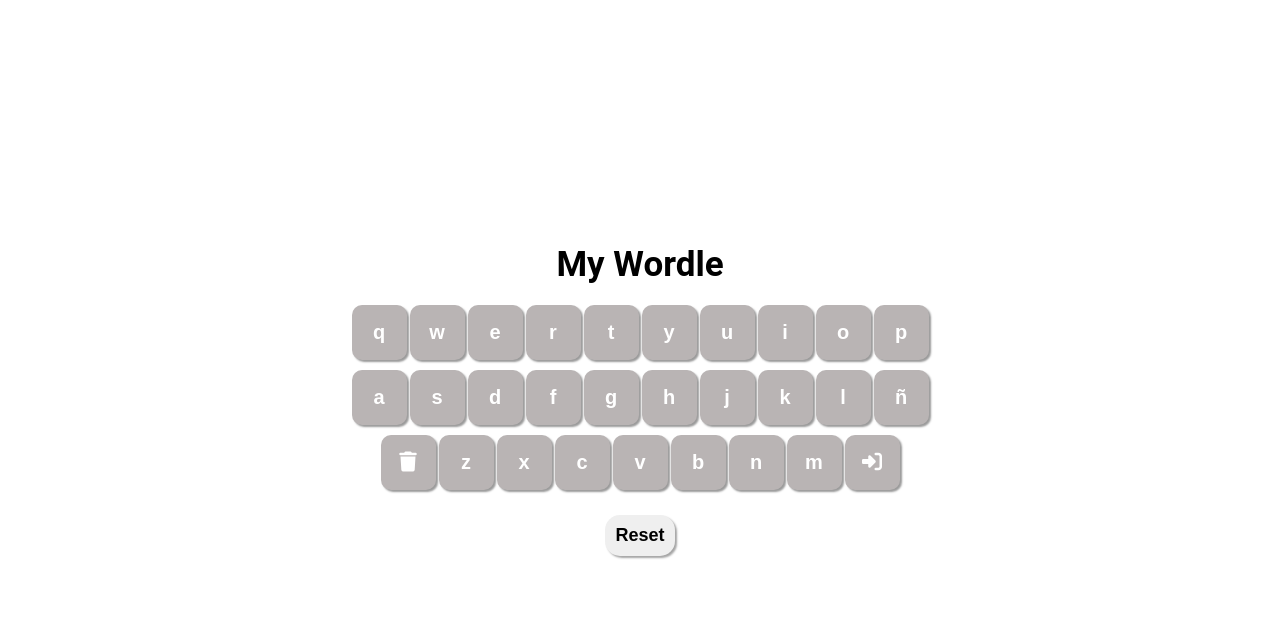
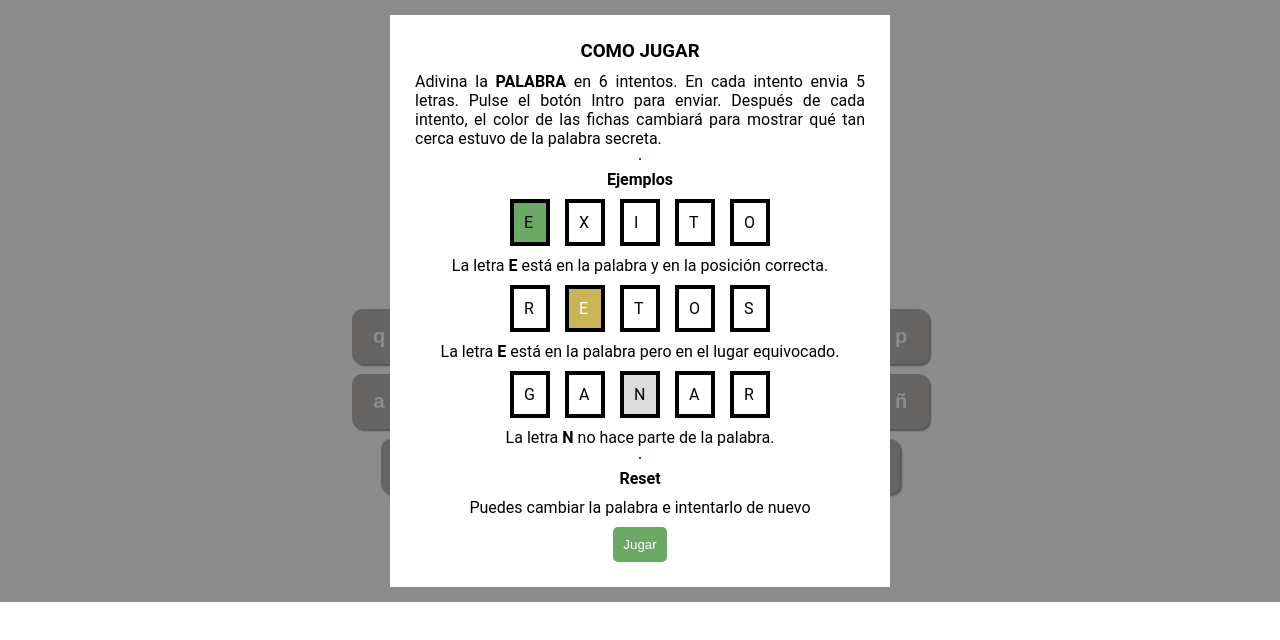
Before and after one commit to joseluis1061/wordle, a website built with webpack: page public/index.html in a window 1280 px wide. Built offline with nearby package versions, Linux system fonts and the light colour scheme; no server answers.

Commit message:
Se agrego el modal de instrucciones. Todo Crear un boton para cambiar el número de palabras y agregar un enlace a perfil del desarrollador

```diff
--- a/public/index.html
+++ b/public/index.html
@@ -12,11 +12,6 @@
     <div class="main_container">
       <h1>My Wordle</h1>
       <h2></h2>
-      <!-- <div class="results">
-        <li class="listElement green">Correct</li>
-        <li class="listElement marron">Match</li>
-        <li class="listElement gray">Error</li>
-      </div> -->
       <section id="grid"></section>
       <section id="keyboard"></section>
       <button class="new_answerd">
@@ -24,6 +19,59 @@
       </button>
     </div>
   </main>
+  <section class="modal-intruccions">
+    <div class="modal-container">
+      <h3>COMO JUGAR</h3>
+      <p>
+        Adivina la <span>PALABRA</span> en 6 intentos.
+
+        En cada intento envia 5 letras. Pulse el botón Intro para enviar.
+
+        Después de cada intento, el color de las fichas cambiará para mostrar qué tan cerca estuvo de la palabra secreta.
+      </p>
+      <hr/>
+      <h4>Ejemplos</h4>
+      <ul class="word-example">
+        <li class="word-green">E</li>
+        <li>X</li>
+        <li>I</li>
+        <li>T</li>
+        <li>O</li>
+      </ul>
+      <p>
+        La letra <span>E</span> está en la palabra y en la posición correcta.
+      </p>
+
+      <ul class="word-example">
+        <li>R</li>
+        <li class="word-orange">E</li>
+        <li>T</li>
+        <li>O</li>
+        <li>S</li>
+      </ul>
+      <p>
+        La letra <span>E</span> está en la palabra pero en el lugar equivocado.
+      </p>
+
+      <ul class="word-example">
+        <li>G</li>
+        <li>A</li>
+        <li class="word-gray">N</li>
+        <li>A</li>
+        <li>R</li>
+      </ul>
+      <p>
+        La letra <span>N</span> no hace parte de la palabra.
+      </p>
+
+      <hr/>
+
+      <h4>Reset</h4>
+      <p>Puedes cambiar la palabra e intentarlo de nuevo</p>
+
+      <button class="modal-close">Jugar</button>
+    </div>
+  </section>
   <!-- <script src="../src/index.js"></script> -->
 </body>
 </html>
--- a/src/index.js
+++ b/src/index.js
@@ -13,7 +13,7 @@ let myAnswer = [];
 let secretWord = ["p","l","a","t","z","i"];
 let positions = [];
 const grid = document.querySelector("#grid");
-const lives = 4; //Number of intents
+const lives = 5; //Number of intents
 let liNodes = []; //List of li
 let ulNodes = []; //List of ul
 let intents = 0; //Lost lives
@@ -208,3 +208,9 @@ const newAnswerd = document.querySelector('.new_answerd');
 newAnswerd.addEventListener('click', ()=>{
   reiniciarTablero();
 })
+//Modal
+const modalClose = document.querySelector('.modal-close');
+modalClose.addEventListener('click', ()=>{
+  const modalIntructions = document.querySelector('.modal-intruccions');
+  modalIntructions.className = 'display_none';
+});
--- a/src/styles/main.css
+++ b/src/styles/main.css
@@ -1,8 +1,8 @@
 :root{
   --black: #000000;
   --coffe: rgb(61, 56, 56);
-  --green: #38a965;
-  --orange: #FF9F29;
+  --green: #6aaa64;
+  --orange: #c9b458;
   --belge: #FAF3E3;
 }
 
@@ -17,6 +17,7 @@ html{
 body{
   font-family: 'Roboto', sans-serif;
   background-color: white;
+  font-size: 1.6rem;
 }
 li{
   list-style: none;
@@ -28,7 +29,6 @@ li{
   display: flex;
   align-items: center;
   justify-content: center;
-
 }
 .main_container{
   display: flex;
@@ -44,25 +44,9 @@ li{
 .main h2{
   font-size: 3rem;
   text-align: center;
-  color: white;
-  color: red;
+  color: rgb(174, 29, 29);
 }
 
-/**Results***/
-/* .results{
-  margin-top: 15px;
-  display: flex;
-  flex-wrap: wrap;
-  gap: 15px;
-  justify-items: center;
-  align-items: center;
-}
-.results li.listElement{
-  padding: 15px;
-  min-width: 100px;
-  color: black;
-  font-weight: bold;
-} */
 /*****/
 #keyboard{
   width: 100%;
@@ -116,11 +100,11 @@ li{
 
 /******Colors***/
 .listElement.green{
-  background-color: greenyellow;
+  background-color: var(--green);
   border: none;
 }
 .listElement.marron{
-  background-color: rgb(182, 44, 44);
+  background-color: var(--orange);
   color: white;
   border: none;
 
@@ -167,10 +151,11 @@ li{
   align-items: center;
   justify-content: center;
   background-color: transparent;
-  border: 3px solid #b9b4b4;
+  border: 3px solid #6e6b6b;
   color: black;
   font-weight: bold;
   backdrop-filter: blur(15px);
+  text-transform: uppercase;
 }
 @media(min-width: 750px){
   .listElement{
@@ -184,8 +169,80 @@ li{
   margin-top: 15px;
   padding: 10px;
   border: none;
-  border-radius: 15px;
-  font-size: 1.8rem;
+  border-radius: 10px;
+  font-size: 1.2rem;
   font-weight: bold;
   box-shadow: 2px 2px 2px rgba(30, 29, 29, 0.4);
 }
+
+/*Modal Instructions*/
+.modal-intruccions{
+  width: 100%;
+  background-color: rgba(0, 0, 0, 0.45);
+  z-index: 2;
+  padding: 15px 15px;
+  position: absolute;
+  top: 0;
+  left: 0;
+}
+.modal-container{
+  max-width: 500px;
+  margin: 0 auto;
+  background-color: white;
+  padding: 25px;
+  display: flex;
+  flex-direction: column;
+  justify-content: flex-start;
+  align-items: center;
+  gap: 10px;
+  z-index: 1;
+}
+.word-example{
+  display: flex;
+  justify-content: center;
+  align-items: center;
+  gap: 15px;
+}
+.word-example > li{
+  width: 40px;
+  padding: 10px 10px;
+  border: 4px solid black;
+  list-style: none;
+}
+
+.word-green{
+  background-color: var(--green);
+  border: none;
+}
+.word-orange{
+  background-color: #c9b458;
+  color: white;
+  border: none;
+
+}
+.word-gray{
+  background-color: gainsboro;
+  border: none;
+}
+.modal-container p {
+  text-align: justify;
+}
+.modal-container p > span{
+  font-weight: bold;
+}
+.modal-container > hr{
+  font-weight: bold;
+  color: red;
+  border: 1px solid green;
+}
+.modal-close{
+  border: none;
+  border-radius: 5px;
+  padding: 10px 10px;
+  background-color: var(--green);
+  color: white;
+  font-size: bold;
+}
+.display_none{
+  display: none;
+}
```
Also changed, not shown: dist/index.html, 4 other files.
